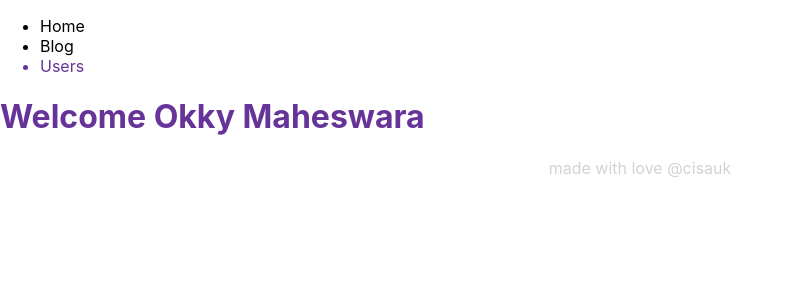
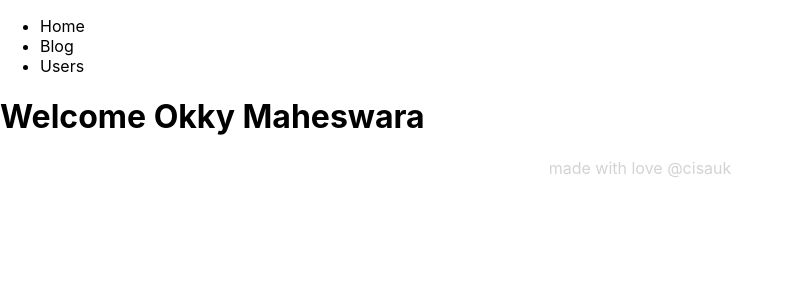
Before and after one commit to putuokky/belajar-nextjs, a Next.js app: page / in a window 1280 px wide. Shown: the top 300 px of the page, without its empty margins (0-793 px from the left). Built offline with nearby package versions, Linux system fonts and the light colour scheme.

Commit message:
kustom page 404

```diff
--- a/components/Header/index.js
+++ b/components/Header/index.js
@@ -6,7 +6,7 @@ export default function Header() {
       <ul>
         <li><Link href="/"><a>Home</a></Link></li>
         <li><Link href="/blog"><a>Blog</a></Link></li>
-        <li className="title"><Link href="/users"><a>Users</a></Link></li>
+        <li><Link href="/users"><a>Users</a></Link></li>
       </ul>
     </header>
   )
--- a/pages/index.js
+++ b/pages/index.js
@@ -4,7 +4,7 @@ import styles from "../styles/Home.module.css";
 export default function Home() {
   return (
     <Layout>
-      <h1 className='title'>Welcome Okky Maheswara</h1>
+      <h1>Welcome Okky Maheswara</h1>
     </Layout>
   )
 }
--- a/styles/globals.css
+++ b/styles/globals.css
@@ -18,6 +18,7 @@ a {
   box-sizing: border-box;
 }
 
-.title {
-  color: rebeccapurple;
+.title-not-found {
+  color: darkgray;
+  text-align: center;
 }
```
Also changed, not shown: pages/404.js (added, +8 -0 lines).
